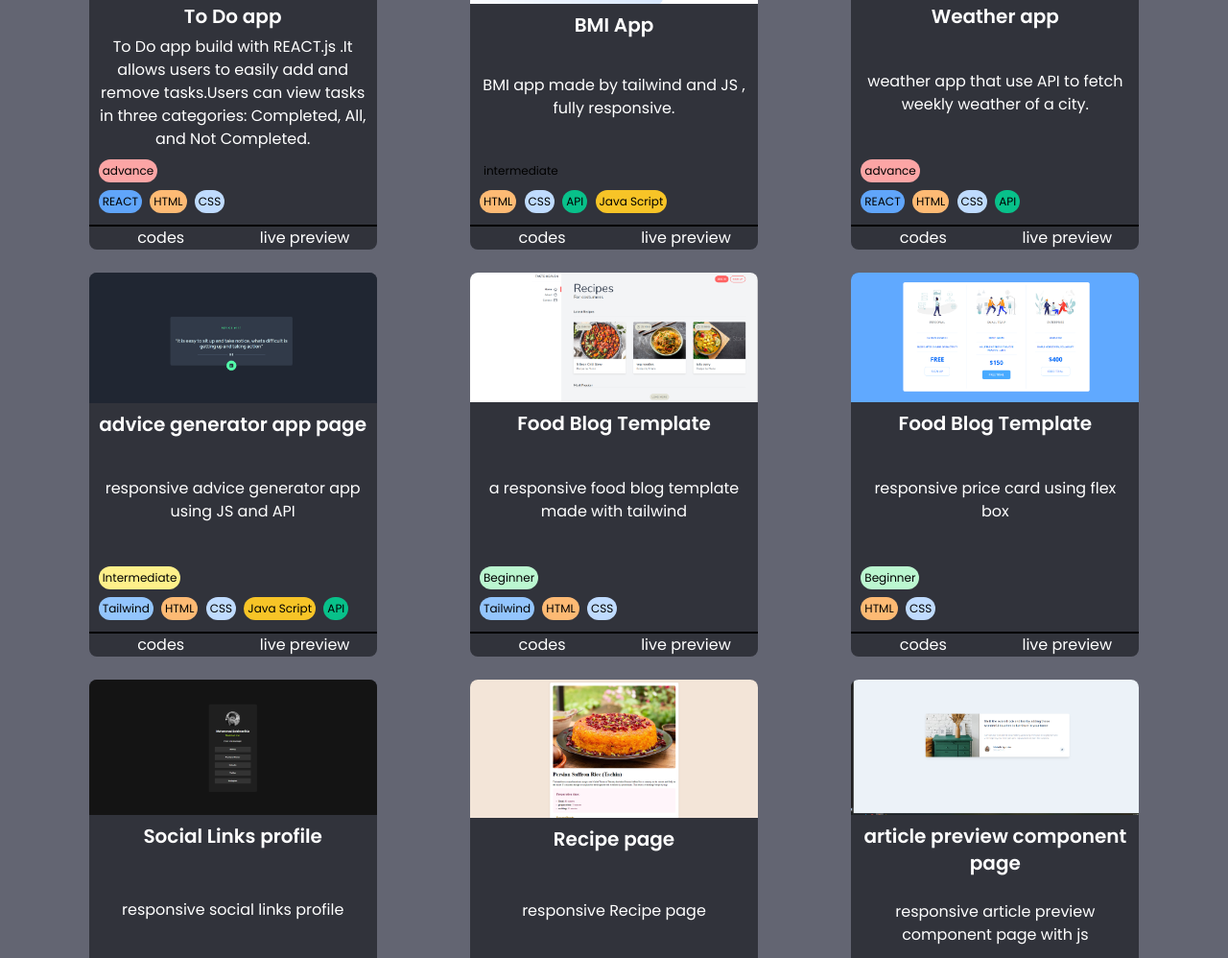
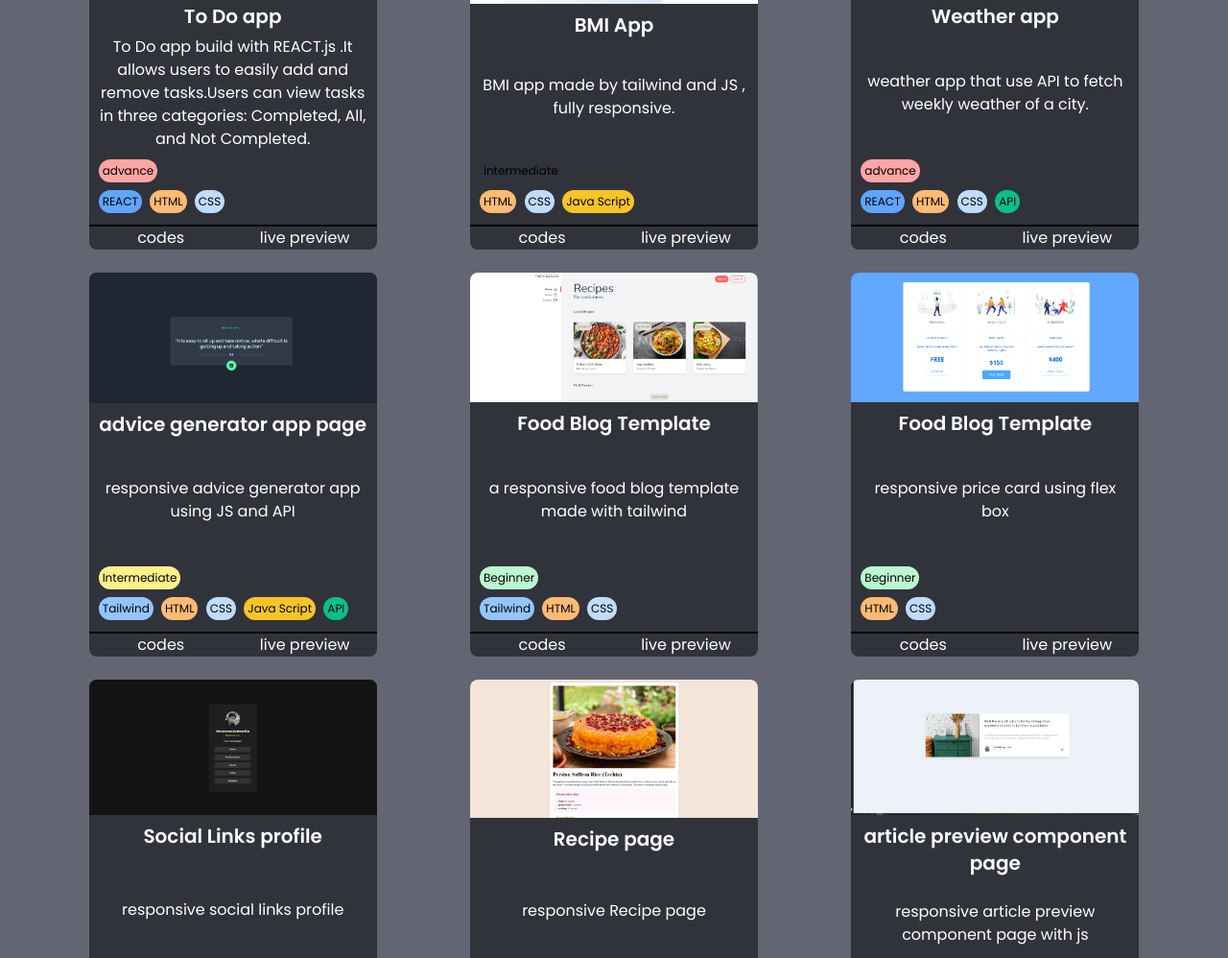
Before and after one commit to MohammadSoleimanikia/portfolio, a website: page docs/index.html in a window 1280 px wide. Shown: the part 5480-6478 px from the top of the page at 96% size. Drawn offline with Linux system fonts and the light colour scheme.

```diff
--- a/docs/index.html
+++ b/docs/index.html
@@ -357,7 +357,6 @@
                 <br />
                 <p class="badge html">HTML</p>
                 <p class="badge css">CSS</p>
-                <p class="badge API">API</p>
                 <p class="badge JS">Java Script</p>
               </div>
             </div>
```
